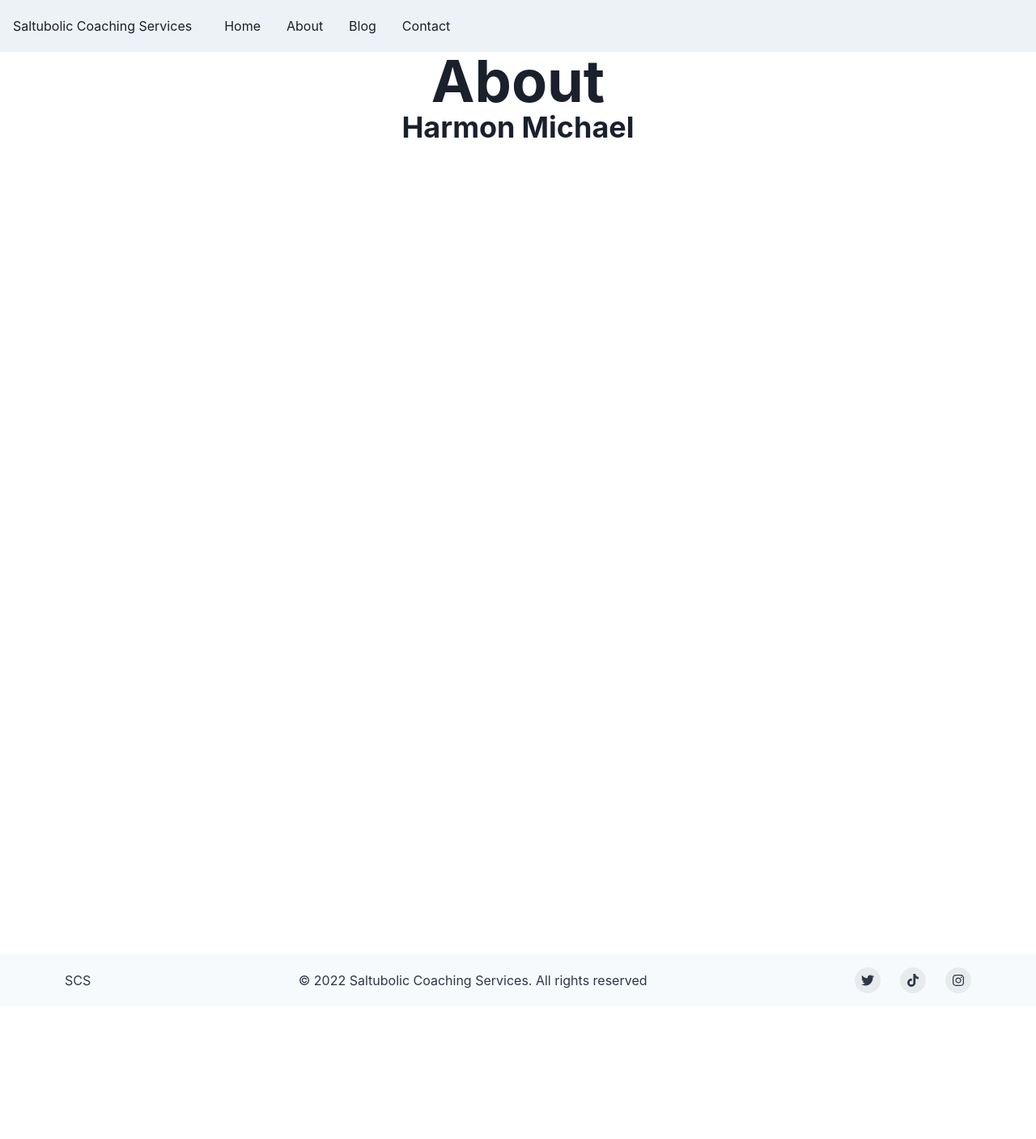
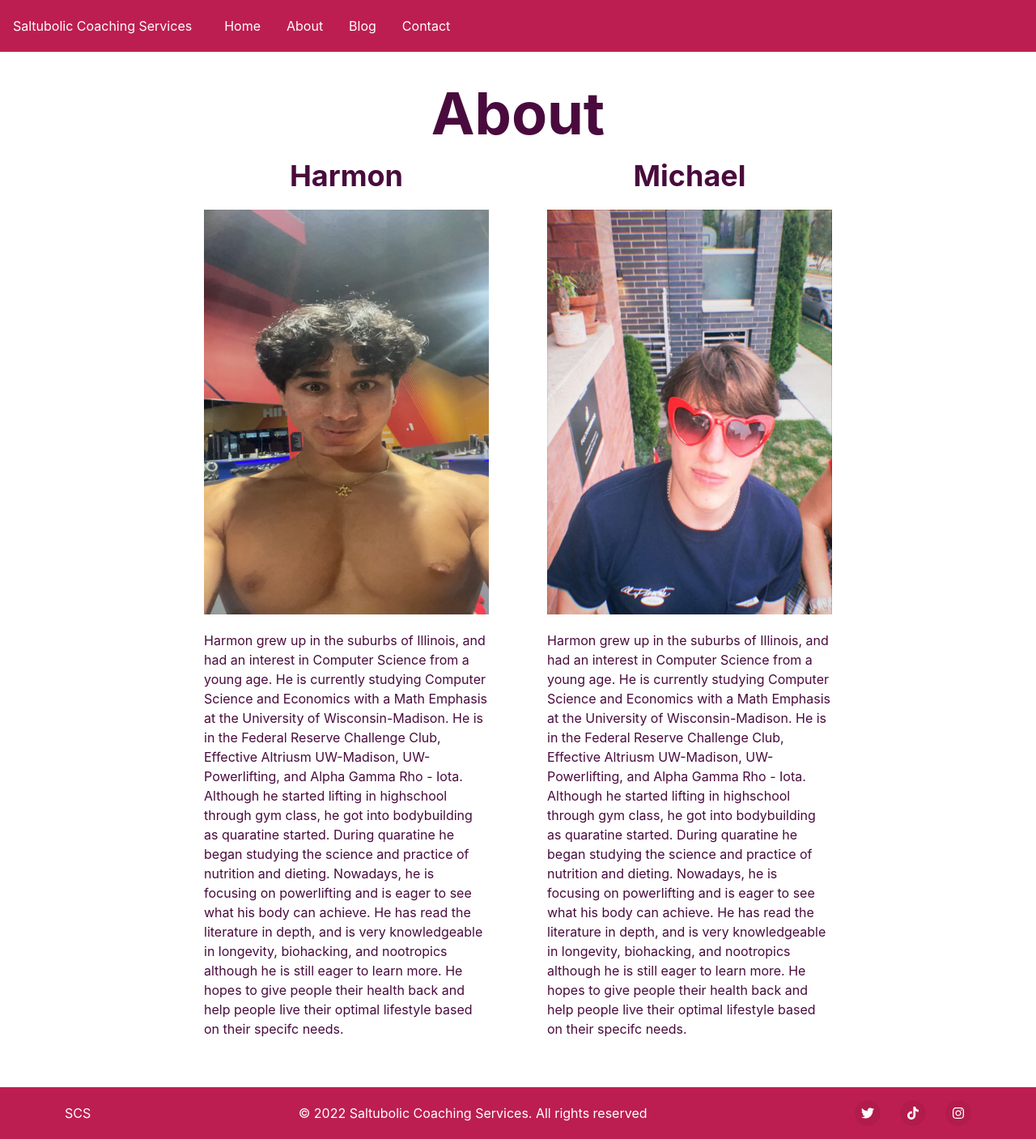
Before and after one commit to harmonbhasin/typescriptWebsiteStartup, a Next.js app: page /about in a window 1280 px wide. Shown: the whole page at 81% size. Before the commit the page ends 1243 px from the top, so only its background shows below. Built offline with nearby package versions, Linux system fonts and the light colour scheme.

Commit message:
Added pizzas to the website

```diff
--- a/components/footer.tsx
+++ b/components/footer.tsx
@@ -39,7 +39,7 @@ const SocialButton = ({
       justifyContent={'center'}
       transition={'background 0.3s ease'}
       _hover={{
-        bg: useColorModeValue('blackAlpha.200', 'whiteAlpha.200'),
+        bg: '#f1b814',
       }}
     >
       <VisuallyHidden>{label}</VisuallyHidden>
@@ -50,10 +50,7 @@ const SocialButton = ({
 
 export default function SmallWithLogoLeft() {
   return (
-    <Box
-      bg={useColorModeValue('gray.50', 'gray.900')}
-      color={useColorModeValue('gray.700', 'gray.200')}
-    >
+    <Box bg={'#bd1e51'} color={'white'}>
       <Container
         as={Stack}
         maxW={'6xl'}
--- /dev/null
+++ b/components/individual.tsx
@@ -0,0 +1,17 @@
+import { Heading, Text, Image, VStack } from '@chakra-ui/react'
+
+interface IndividualProps {
+  name: string
+  about: string
+  img: string
+}
+
+const Individual = ({ name, about, img }: IndividualProps) => (
+  <VStack spacing={5} p={5}>
+    <Heading>{name}</Heading>
+    <Image src={img} alt={name} h={'500px'} w={'500px'} />
+    <Text>{about}</Text>
+  </VStack>
+)
+
+export default Individual
--- a/components/navbar.tsx
+++ b/components/navbar.tsx
@@ -39,7 +39,7 @@ const NavLink = ({ title, loc }: NavLinkProps) => (
     rounded={'md'}
     _hover={{
       textDecoration: 'none',
-      bg: useColorModeValue('gray.200', 'gray.700'),
+      bg: '#f1b814',
     }}
     href={loc}
   >
@@ -52,10 +52,11 @@ export default function Simple() {
 
   return (
     <>
-      <Box bg={useColorModeValue('gray.100', 'gray.900')} px={4}>
+      <Box bg={'#bd1e51'} color={'white'} px={4}>
         <Flex h={16} alignItems={'center'} justifyContent={'space-between'}>
           <IconButton
             size={'md'}
+            color={'black'}
             icon={isOpen ? <CloseIcon /> : <HamburgerIcon />}
             aria-label={'Open Menu'}
             display={{ md: 'none' }}
--- a/components/post.tsx
+++ b/components/post.tsx
@@ -26,7 +26,7 @@ const BlogTags: React.FC<IBlogTags> = (props) => {
     <HStack spacing={2} marginTop={props.marginTop}>
       {props.tags.map((tag) => {
         return (
-          <Tag size={'md'} variant="solid" colorScheme="orange" key={tag}>
+          <Tag size={'md'} variant="solid" bg={'#f1b814'} key={tag}>
             {tag}
           </Tag>
         )
--- a/pages/about.tsx
+++ b/pages/about.tsx
@@ -8,17 +8,31 @@ import {
   Flex,
   Container,
   HStack,
+  StackDivider,
+  SimpleGrid,
 } from '@chakra-ui/react'
+import Individual from '../components/individual'
 
 const About: NextPage = () => (
-  <Box>
-    <Container maxW={'4xl'} centerContent>
+  <Box color={'#490b3d'}>
+    <Container maxW={'4xl'} p={10} centerContent>
       <Heading size={'4xl'}>About</Heading>
-      <HStack>
-        <Heading>Harmon</Heading>
-        <Heading>Michael</Heading>
-      </HStack>
-      <Box height={'1000px'}></Box>
+      <SimpleGrid columns={{ base: 1, md: 2 }} spacing={{ base: 5, lg: 8 }}>
+        <Individual
+          name={'Harmon'}
+          about={
+            'Harmon grew up in the suburbs of Illinois, and had an interest in Computer Science from a young age. He is currently studying Computer Science and Economics with a Math Emphasis at the University of Wisconsin-Madison. He is in the Federal Reserve Challenge Club, Effective Altriusm UW-Madison, UW-Powerlifting, and Alpha Gamma Rho - Iota. Although he started lifting in highschool through gym class, he got into bodybuilding as quaratine started. During quaratine he began studying the science and practice of nutrition and dieting. Nowadays, he is focusing on powerlifting and is eager to see what his body can achieve. He has read the literature in depth, and is very knowledgeable in longevity, biohacking, and nootropics although he is still eager to learn more. He hopes to give people their health back and help people live their optimal lifestyle based on their specifc needs.'
+          }
+          img={'/Harmon.jpg'}
+        />
+        <Individual
+          name={'Michael'}
+          about={
+            'Harmon grew up in the suburbs of Illinois, and had an interest in Computer Science from a young age. He is currently studying Computer Science and Economics with a Math Emphasis at the University of Wisconsin-Madison. He is in the Federal Reserve Challenge Club, Effective Altriusm UW-Madison, UW-Powerlifting, and Alpha Gamma Rho - Iota. Although he started lifting in highschool through gym class, he got into bodybuilding as quaratine started. During quaratine he began studying the science and practice of nutrition and dieting. Nowadays, he is focusing on powerlifting and is eager to see what his body can achieve. He has read the literature in depth, and is very knowledgeable in longevity, biohacking, and nootropics although he is still eager to learn more. He hopes to give people their health back and help people live their optimal lifestyle based on their specifc needs.'
+          }
+          img={'/Michael.jpg'}
+        />
+      </SimpleGrid>
     </Container>
   </Box>
 )
--- a/pages/blog.tsx
+++ b/pages/blog.tsx
@@ -11,7 +11,7 @@ import {
 import Post from '../components/post'
 
 const Blog: NextPage = () => (
-  <Box>
+  <Box color={'#490b3d'}>
     <Post />
   </Box>
 )
```
Also changed, not shown: pages/contact.tsx (+6 -3 lines), pages/index.tsx (+7 -5 lines), public/Harmon.jpg (added), public/LogoWithoutText.jpg (added).
